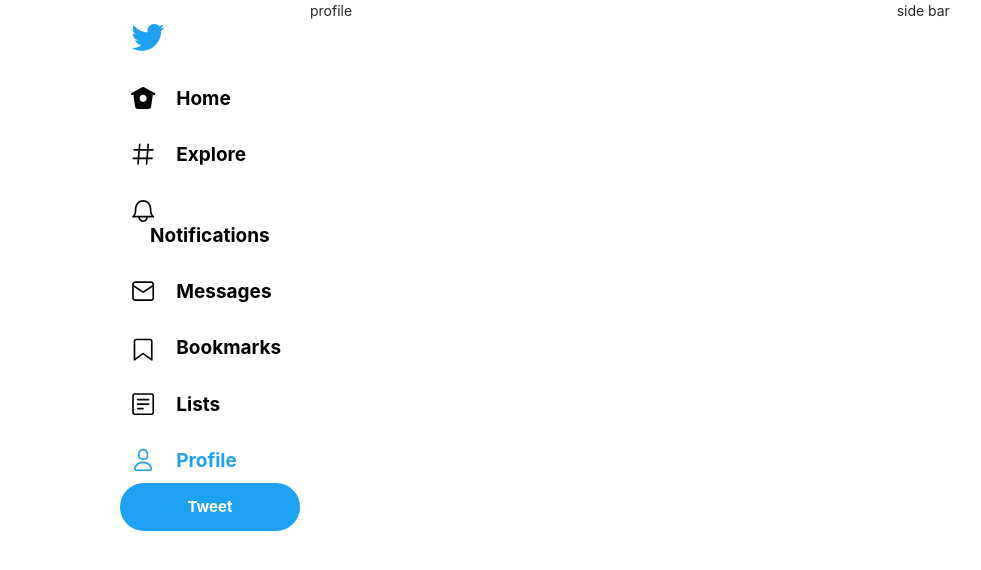
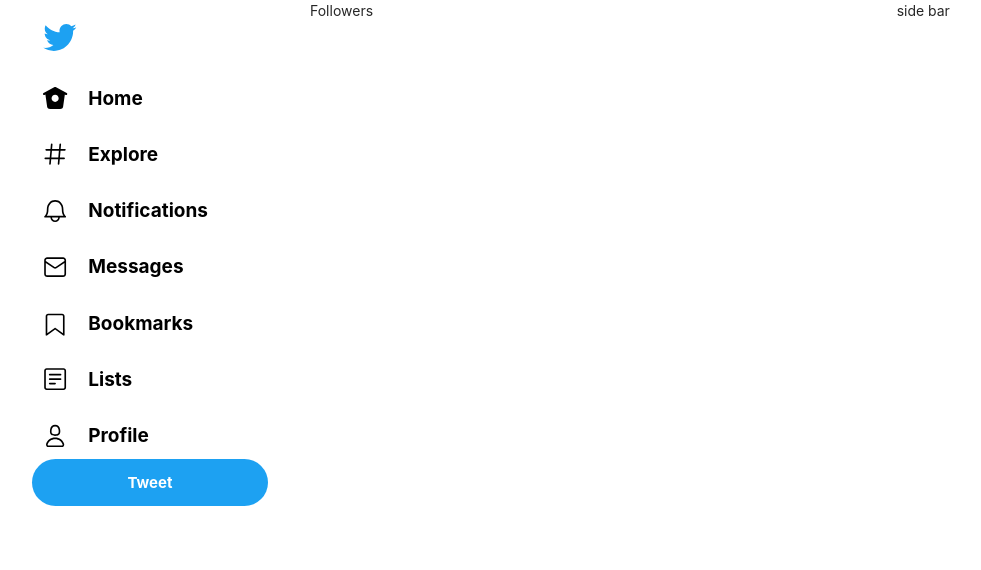
Before and after one commit to neel-kuila/twitter-clone, a React app: page /profile/1/followers in a window 1280 px wide. Shown: the top 570 px of the page, without its empty margins (10-991 px from the left). Built offline with nearby package versions, Linux system fonts and the light colour scheme.

Commit message:
Follower and following

```diff
--- a/src/Routes.js
+++ b/src/Routes.js
@@ -10,18 +10,20 @@
 const BookMarks = React.lazy(() => import('./components/bookmarks/index'));
 const Lists = React.lazy(() => import('./components/lists/index'));
 const Profile = React.lazy(() => import('./components/profile/index'));
+const Following = React.lazy(() => import('./components/following/index'));
+const Followers = React.lazy(() => import('./components/followers/index'));
 
 const Routes = () => {
 
-    const withMenuBar = WrappedComponent => () => (
+    const withMenuBar = WrappedComponent => (props) => (
         <Row>
-            <Col span={6}>
+            <Col md={6} xs={5}>
                 <MenuBar />
             </Col>
-            <Col span={11}>
+            <Col md={11} xs={19}>
                 <WrappedComponent />
             </Col>
-            <Col span={7}>
+            <Col md={7} xs={0}>
                 side bar
             </Col>
         </Row >
@@ -37,7 +39,9 @@
                 <Route path="/messages" component={withMenuBar(Messages)} />
                 <Route path="/bookmarks" component={withMenuBar(BookMarks)} />
                 <Route path="/lists" component={withMenuBar(Lists)} />
-                <Route path="/profile" component={withMenuBar(Profile)} />
+                <Route exact path="/profile/:username" component={withMenuBar(Profile)} />
+                <Route path="/profile/:username/following" component={withMenuBar(Following)} />
+                <Route path="/profile/:username/followers" component={withMenuBar(Followers)} />
             </Switch>
         </BrowserRouter>
     );
--- /dev/null
+++ b/src/components/followers/index.js
@@ -0,0 +1,9 @@
+import React from 'react';
+
+const Followers = () => {
+    return (
+        <div>Followers</div>
+    );
+}
+
+export default Followers;
--- /dev/null
+++ b/src/components/following/index.js
@@ -0,0 +1,29 @@
+import React, { useEffect, useState } from 'react';
+import axios from 'axios';
+import ProfileHeader from '../profileHeader';
+import { useParams } from 'react-router-dom';
+
+const URL = process.env.REACT_APP_SERVER_URL;
+
+const Following = () => {
+    const [userData, setUserData] = useState(null);
+    const { username } = useParams();
+    useEffect(() => {
+        (async () => {
+            const user = await axios.get(`${URL}/user/get-user?username=${username}`);
+            const res = await axios.get(`${URL}/follow/details?id=${user.data.id}`);
+            setUserData({ user: user.data, following: res.data.following });
+        })();
+    }, []);
+
+    if (!userData)
+        return <div>Loading...</div>
+
+    return (
+        <div>
+            <ProfileHeader user={userData.user} text={`@${userData.user.username}`} />
+        </div>
+    );
+}
+
+export default Following;
--- a/src/components/menubar/index.js
+++ b/src/components/menubar/index.js
@@ -1,10 +1,11 @@
 import React from 'react';
-import { Row, Col } from 'antd';
-import { NavLink } from 'react-router-dom'
+import { useSelector } from 'react-redux';
+import { NavLink } from 'react-router-dom';
 import Icon from '../icon';
 import { Header, MenuItem, MenuTitle, Button } from '../styles/menubar';
 
 const MenuBar = () => {
+    const user = useSelector(state => state.profile.user);
     const brand = ["M23.643 4.937c-.835.37-1.732.62-2.675.733.962-.576 1.7-1.49 2.048-2.578-.9.534-1.897.922-2.958 1.13-.85-.904-2.06-1.47-3.4-1.47-2.572 0-4.658 2.086-4.658 4.66 0 .364.042.718.12 1.06-3.873-.195-7.304-2.05-9.602-4.868-.4.69-.63 1.49-.63 2.342 0 1.616.823 3.043 2.072 3.878-.764-.025-1.482-.234-2.11-.583v.06c0 2.257 1.605 4.14 3.737 4.568-.392.106-.803.162-1.227.162-.3 0-.593-.028-.877-.082.593 1.85 2.313 3.198 4.352 3.234-1.595 1.25-3.604 1.995-5.786 1.995-.376 0-.747-.022-1.112-.065 2.062 1.323 4.51 2.093 7.14 2.093 8.57 0 13.255-7.098 13.255-13.254 0-.2-.005-.402-.014-.602.91-.658 1.7-1.477 2.323-2.41z"];
     const paths = {
         home: ["M22.58 7.35L12.475 1.897c-.297-.16-.654-.16-.95 0L1.425 7.35c-.486.264-.667.87-.405 1.356.18.335.525.525.88.525.16 0 .324-.038.475-.12l.734-.396 1.59 11.25c.216 1.214 1.31 2.062 2.66 2.062h9.282c1.35 0 2.444-.848 2.662-2.088l1.588-11.225.737.398c.485.263 1.092.082 1.354-.404.263-.486.08-1.093-.404-1.355zM12 15.435c-1.795 0-3.25-1.455-3.25-3.25s1.455-3.25 3.25-3.25 3.25 1.455 3.25 3.25-1.455 3.25-3.25 3.25z"],
@@ -18,9 +19,6 @@
     };
 
     return (
-        <Row>
-            <Col xl={9} lg={0}></Col>
-            <Col xl={15} lg={24}>
         <Header>
             <MenuItem logo>
                 <div>
@@ -30,7 +28,7 @@
             {
                 Object.keys(paths).map(item => {
                     return (
-                                <NavLink to={`/${item}`} activeClassName="selected" key={item}>
+                        <NavLink to={item === 'profile' ? `/${item}/${user.username}` : `/${item}`} activeClassName="selected" key={item}>
                             <MenuItem className="active">
                                 <div>
                                     <Icon d={paths[item]} width="26.25px" height="26.25px" />
@@ -48,8 +46,6 @@
 
 
         </Header>
-            </Col>
-        </Row>
     );
 };
 
--- /dev/null
+++ b/src/components/profile/follower.js
@@ -0,0 +1,40 @@
+import React, { useEffect, useState } from 'react';
+import { Link, useHistory, useLocation } from 'react-router-dom'
+import axios from 'axios';
+import { FollowFlex } from '../styles/profile';
+
+const URL = process.env.REACT_APP_SERVER_URL;
+
+const Follower = (props) => {
+    const { user } = props;
+    const history = useHistory();
+    const location = useLocation();
+    const [response, setResponse] = useState(null);
+    useEffect(() => {
+        // ComponentDidMount
+        (async () => {
+            const res = await axios.get(`${URL}/follow/details?id=${user.id}`)
+            setResponse({ followers: res.data.followers, following: res.data.following });
+        })();
+    }, []);
+
+    if (!response)
+        return <React.Fragment></React.Fragment>
+
+    return (
+        <FollowFlex>
+            <div>
+                <Link to={`${location.pathname}/following`}>
+                    <span>{response.following.length}</span> <span>Following</span>
+                </Link>
+            </div>
+            <div>
+                <Link to={`${location.pathname}/followers`}>
+                    <span>{response.followers.length}</span> <span>Followers</span>
+                </Link>
+            </div>
+        </FollowFlex>
+    );
+}
+
+export default Follower;
--- a/src/components/profile/index.js
+++ b/src/components/profile/index.js
@@ -1,8 +1,55 @@
-import React from 'react';
+import React, { useEffect, useState } from 'react';
+import { useParams } from 'react-router-dom'
+import axios from 'axios';
+import Follower from './follower';
+import Icon from '../icon';
+import ProfileHeader from '../profileHeader';
+import { ProfileCorner, Info, Dates } from '../styles/profile';
 
-const Profile = () => {
-    return(
-        <div>profile</div>
+const URL = process.env.REACT_APP_SERVER_URL;
+
+const Profile = (props) => {
+    const [user, setUser] = useState(null);
+    const { username } = useParams();
+
+    useEffect(() => {
+        (async () => {
+            const res = await axios.get(`${URL}/user/get-user?username=${username}`);
+            setUser(res.data);
+        })();
+    }, [])
+
+    if (user === null)
+        return <div>Loading...</div>
+
+    const dob = new Date(user.dob);
+    const joinedAt = new Date(user.createdAt);
+    const dobPath = [
+        "M7.75 11.083c-.414 0-.75-.336-.75-.75C7 7.393 9.243 5 12 5c.414 0 .75.336.75.75s-.336.75-.75.75c-1.93 0-3.5 1.72-3.5 3.833 0 .414-.336.75-.75.75z",
+        "M20.75 10.333c0-5.01-3.925-9.083-8.75-9.083s-8.75 4.074-8.75 9.083c0 4.605 3.32 8.412 7.605 8.997l-1.7 1.83c-.137.145-.173.357-.093.54.08.182.26.3.46.3h4.957c.198 0 .378-.118.457-.3.08-.183.044-.395-.092-.54l-1.7-1.83c4.285-.585 7.605-4.392 7.605-8.997zM12 17.917c-3.998 0-7.25-3.402-7.25-7.584S8.002 2.75 12 2.75s7.25 3.4 7.25 7.583-3.252 7.584-7.25 7.584z"
+    ];
+    const joinPath = ["M19.708 2H4.292C3.028 2 2 3.028 2 4.292v15.416C2 20.972 3.028 22 4.292 22h15.416C20.972 22 22 20.972 22 19.708V4.292C22 3.028 20.972 2 19.708 2zm.792 17.708c0 .437-.355.792-.792.792H4.292c-.437 0-.792-.355-.792-.792V6.418c0-.437.354-.79.79-.792h15.42c.436 0 .79.355.79.79V19.71z"];
+
+    return (
+        <ProfileCorner>
+            <ProfileHeader user={user} text="9 tweets" />
+            <Info>
+                <h2>{user.firstname} {user.lastname}</h2>
+                <p>@{user.username}</p>
+                <Dates>
+                    <div>
+                        <Icon d={dobPath} width="18.75" height="18.75" fill="rgb(101, 119, 134)" />
+                        <span>Born {dob.toLocaleString('default', { month: 'long' })} {dob.getDate()}, {dob.getFullYear()}
+                        </span>
+                    </div>
+                    <div>
+                        <Icon d={joinPath} width="18.75" height="18.75" fill="rgb(101, 119, 134)" />
+                        <span> Joined {joinedAt.toLocaleString('default', { month: 'long' })} {joinedAt.getFullYear()}</span>
+                    </div>
+                </Dates>
+                <Follower user={user} />
+            </Info>
+        </ProfileCorner>
     );
 }
 
--- /dev/null
+++ b/src/components/profileHeader.js
@@ -0,0 +1,25 @@
+import React from 'react';
+import { useHistory } from 'react-router-dom';
+import Icon from './icon';
+import { Header, BackBtn } from './styles/profile';
+
+const ProfileHeader = (props) => {
+    const { user, text } = props;
+    const history = useHistory();
+    const backIconPaths = ["M20 11H7.414l4.293-4.293c.39-.39.39-1.023 0-1.414s-1.023-.39-1.414 0l-6 6c-.39.39-.39 1.023 0 1.414l6 6c.195.195.45.293.707.293s.512-.098.707-.293c.39-.39.39-1.023 0-1.414L7.414 13H20c.553 0 1-.447 1-1s-.447-1-1-1z"];
+    return (
+        <Header>
+            <div>
+                <BackBtn onClick={history.goBack}>
+                    <Icon d={backIconPaths} width="22.5px" height="22.5px" fill="rgb(29, 161, 242)" />
+                </BackBtn>
+            </div>
+            <div>
+                <h2>{user.firstname} {user.lastname}</h2>
+                <p>{text}</p>
+            </div>
+        </Header>
+    );
+}
+
+export default ProfileHeader;
--- a/src/components/signin/index.js
+++ b/src/components/signin/index.js
@@ -32,6 +32,7 @@
             const login = await axios.post(`${URL}/user/login-user`, data);
             setCredentialError({ user: null, password: null });
             setLoginDisabled(false);
+            console.log(login)
             dispatch({ type: SET_USER, payload: login.data.user });
             history.push('/home');
         }
--- a/src/components/styles/menubar.js
+++ b/src/components/styles/menubar.js
@@ -3,7 +3,9 @@
 export const Header = styled.header`
     padding-left: 10px;
     padding-right: 10px;
-
+    width: 80%;
+    margin-left: auto;
+    margin-right: auto;
     .selected {
         .active {
             fill: rgba(29,161,242,1.00);
--- /dev/null
+++ b/src/components/styles/profile.js
@@ -0,0 +1,78 @@
+import styled from 'styled-components';
+
+export const ProfileCorner = styled.div`
+    border-left: 1px solid lightgray;
+    border-right: 1px solid lightgray;
+    min-height: 100vh;
+`;
+
+export const Header = styled.header`
+    display: flex;
+    align-items: center;
+    padding-left: 15px;
+    padding-right: 15px;
+    div {
+        margin-right: 10px;
+    }
+    h2 {
+        line-height: 1.3;
+        margin-bottom: 0;
+        font-size: 19px;
+        font-weight: 800;
+    }
+    p {
+        color: rgb(101, 119, 134);
+        font-size: 13px;
+    }
+`;
+
+export const BackBtn = styled.div`
+    padding: 5px;
+    border-radius: 50%;
+    display: flex;
+    align-items: center;
+    cursor: pointer;
+    &:hover {
+        background-color: rgba(29, 161, 242,0.1);
+    }
+`;
+
+export const Info = styled.div`
+    padding-left: 15px;
+    padding-right: 15px;
+    h2 {
+        line-height: 1.3;
+        margin-bottom: 0;
+        font-size: 19px;
+        font-weight: 800;
+    }
+    p, span {
+        font-size: 15px;
+        font-weight: 400;
+        color:rgb(101, 119, 134);
+    }
+`;
+
+export const Dates = styled.div`
+    display: flex;
+    margin-bottom: 10px;
+    flex-wrap: wrap;
+    div {
+        margin-right: 10px;
+    }
+`;
+
+export const FollowFlex = styled.div`
+    display: flex;
+    div {
+        margin-right: 20px;
+    }
+    div span:first-child {
+        color: rgb(0,0,0);
+        font-weight: 700;
+    }
+    div span:last-child {
+        color: rgb(101,119,134);
+        font-weight: 400;
+    }
+`;
```
Also changed, not shown: src/components/styles/signin.js (line endings or trailing spaces). Lines whose indentation alone changed are shown as unchanged.
